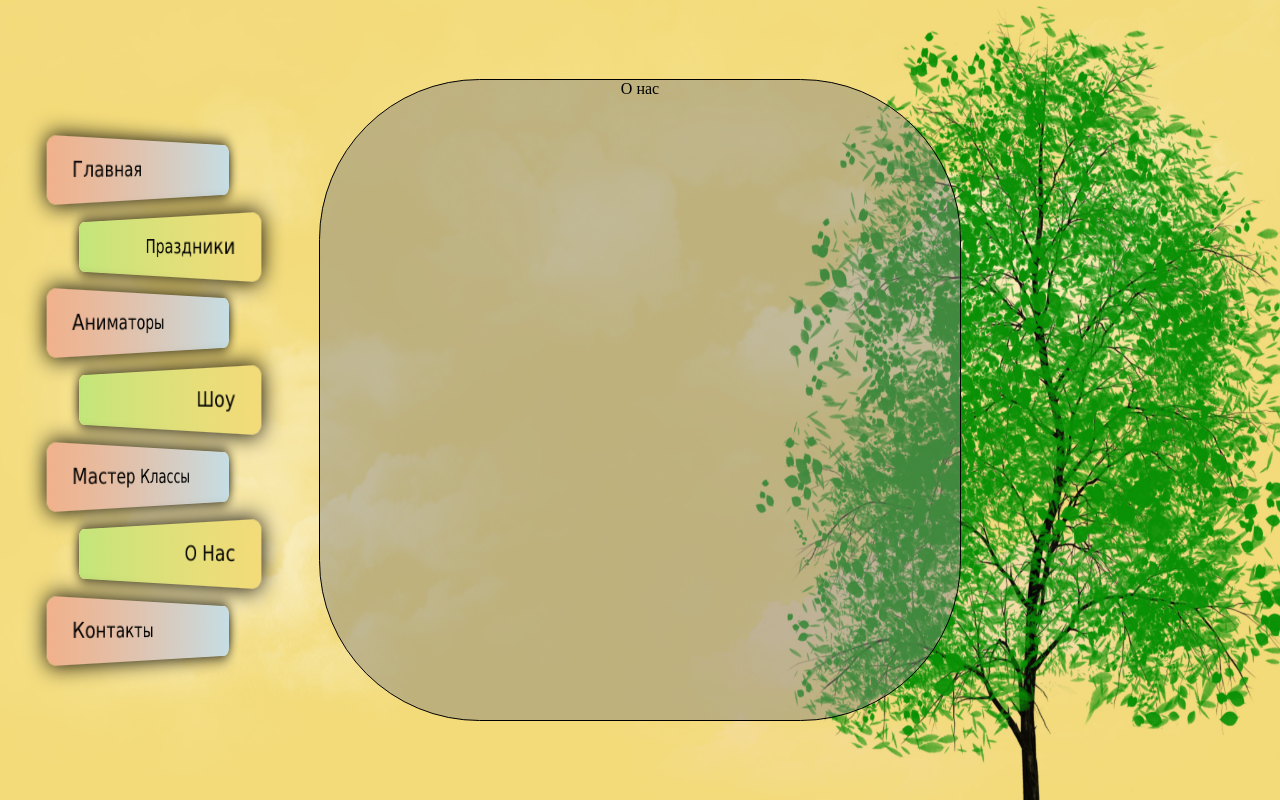
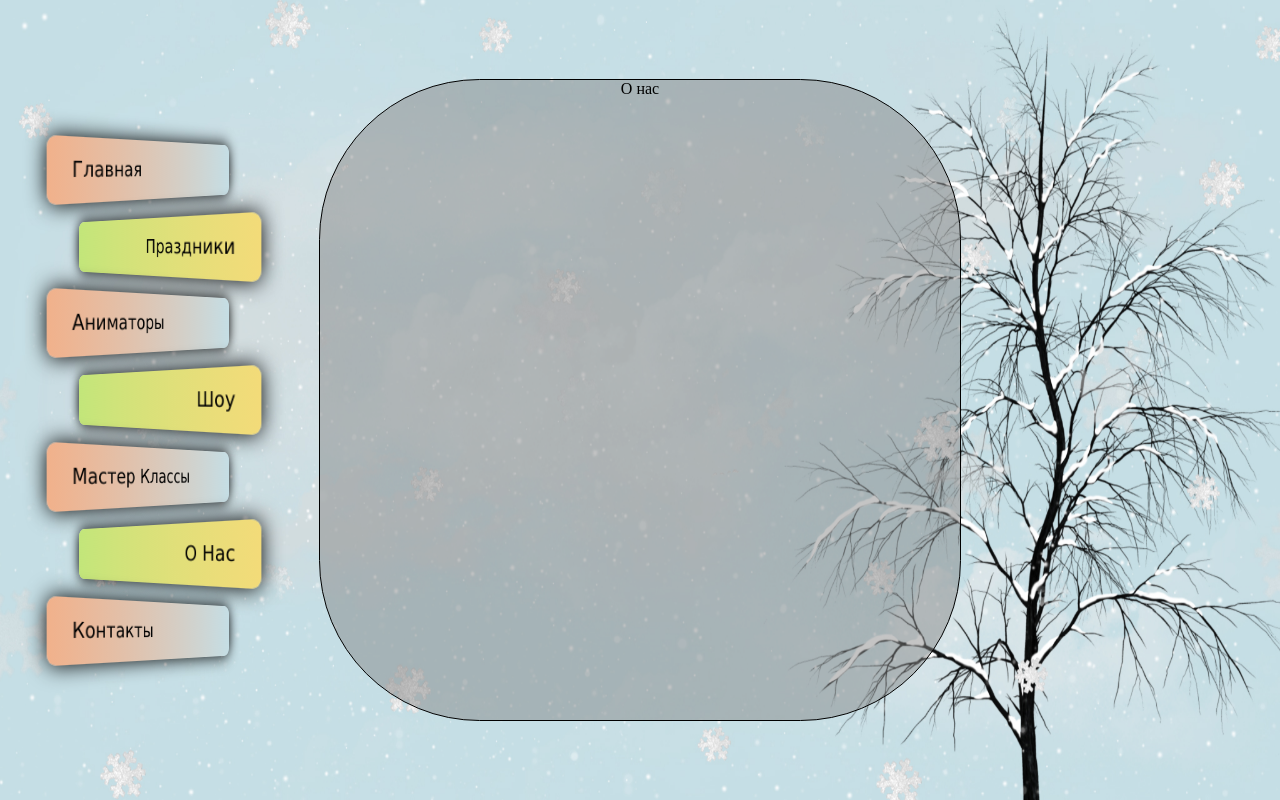
Before and after one commit to ChitKit/365events, a React (Create React App) app in the folder client/: page /about in a window 1280 px wide. Built offline with nearby package versions, Linux system fonts and the light colour scheme.

Commit message:
for deploy

```diff
--- a/client/src/Layout/MainLayout.jsx
+++ b/client/src/Layout/MainLayout.jsx
@@ -11,7 +11,7 @@ export default function MainLayout(props) {
   const [welcome, setWelcome] = useState(true)
 
   useEffect(() => {
-    const choicerTime = new Date().getMinutes()
+    const choicerTime = new Date().getSeconds()
     setLoader(true)
     if (choicerTime < 15) {
       setCurrentImg('img/Winter.jpg')
@@ -57,8 +57,8 @@ export default function MainLayout(props) {
   },1000 * 60)
 
   // useEffect(() => {
-  //   setCurrentImg('img/Winter.jpeg')
-  //   setCurrentColorForImg('(197,222,229)')
+  //   setCurrentImg('img/Summer.jpg')
+  //   setCurrentColorForImg('(243,219,121)')
   // }, [])
 
   return (
```
Also changed, not shown: client/public/img/Summer.jpg.
